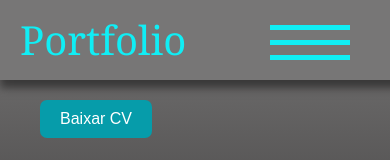
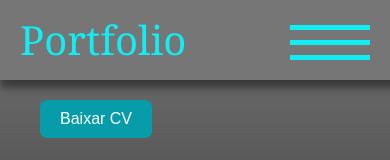
Before and after one commit to valdeircesario/PortfolioVS, a React (Vite) app: page / in a window 390 px wide. Shown: the top 160 px of the page. Built offline with nearby package versions, Linux system fonts and the light colour scheme.

Commit message:
ajustes final

```diff
--- a/src/components/Baixacv.jsx
+++ b/src/components/Baixacv.jsx
@@ -5,8 +5,8 @@ import Styles from './Baixacv.module.css'; // Importando o CSS
 const DownloadButton = () => {
     const handleDownload = () => {
         const link = document.createElement('a');
-        link.href = '/src/curriculoo/Currículopessoalvaldeir.pdf'; // Altere o caminho para o seu arquivo PDF
-        link.download = '/src/curriculoo/Currículopessoalvaldeir.pdf'; // Nome do arquivo ao ser baixado
+        link.href = '/curriculoo/Currículopessoalvaldeir.pdf'; // Altere o caminho para o seu arquivo PDF
+        link.download = '/curriculoo/Currículopessoalvaldeir.pdf'; // Nome do arquivo ao ser baixado
         document.body.appendChild(link);
         link.click();
         document.body.removeChild(link);
--- a/src/components/Header.module.css
+++ b/src/components/Header.module.css
@@ -89,7 +89,7 @@ transform: scale(1.4);
   cursor: pointer;
   margin-top: 20px;
   color:#777676;
-  margin-right: 20px;
+  margin-right: 10px;
 }
 
 .hamburger .line {
@@ -132,7 +132,7 @@ transform: scale(1.4);
     display: flex;
     position:relative;
     margin-bottom: 15px;
-    right: 100px;
+    right: 50px;
     transform: translateX(0);
     z-index: 1001;
 
@@ -146,7 +146,7 @@ transform: scale(1.4);
     display: flex;
     position: absolute;
     top: 0px;
-    right: 60px;
+    right: 50px;
     transform: translateX(0);
   }
 
@@ -161,7 +161,7 @@ transform: scale(1.4);
     display: flex;
     position: absolute;
     top: 15px;
-    margin-right: 900px;
+    margin-right: 90px;
     transform: translateX(0);
   }
 
--- a/src/components/Progress.jsx
+++ b/src/components/Progress.jsx
@@ -205,7 +205,7 @@ const Progreso = () => {
 const StyledWrapper = styled.div`
 h2{
 text-align: center;
-font-size:2rem;
+font-size:1.2rem;
 color:#d0cffc;
 margin-bottom: 40px;
 }
```
